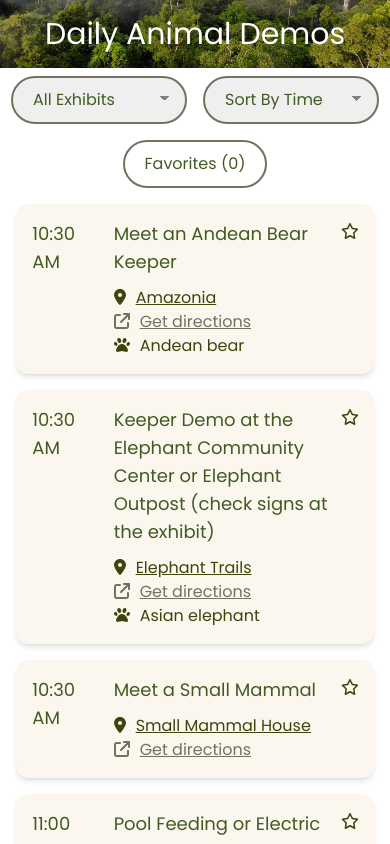
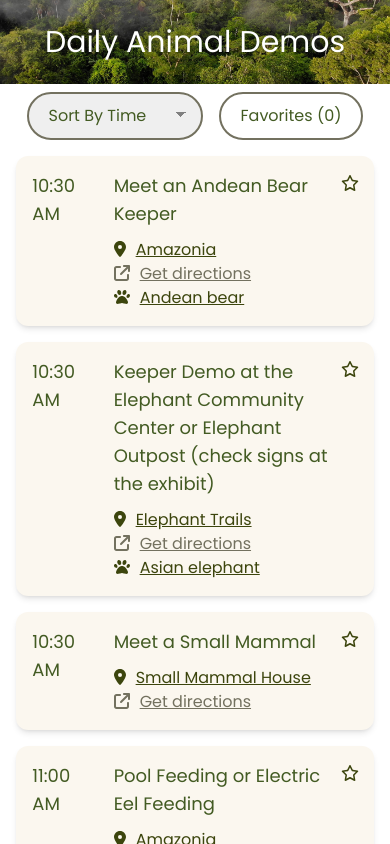
Before and after one commit to laurabenner/daily-demo-app, a React (Create React App) app: page / in a window 390 px wide. Built offline with nearby package versions, Linux system fonts and the light colour scheme.

Commit message:
Mobile Filters

```diff
--- a/src/App.js
+++ b/src/App.js
@@ -59,12 +59,12 @@ function App() {
   return (
     <>
       <div className={"font-poppins h-screen " + blur + overflow}>
-        <header className="text-center bg-[url('../peru-forest-aerial.jpg')] bg-cover bg-bottom py-4 md:pt-24 md:pb-10">
+        <header className="text-center bg-[url('../peru-forest-aerial.jpg')] bg-cover bg-bottom py-6 md:pt-24 md:pb-10">
           <h1 className="text-white text-3xl">Daily Animal Demos</h1>
         </header>
         <div className="filters text-center">
-          <Select onChange={updateFilter} options={["All Exhibits", "Africa Trail", "Amazonia", "American Bison", "American Trail", "Asia Trail", "Bird House", "Claws & Paws Pathway", "Elephant Trails", "Great Cats", "Kids' Farm", "Primates", "Reptile Discovery Center", "Small Mammal House"]} />
-          <Select onChange={updateSort} options={["Sort By Time", "Sort By Exhibit"]} />
+          <Select onChange={updateFilter} options={["All Exhibits", "Africa Trail", "Amazonia", "American Bison", "American Trail", "Asia Trail", "Bird House", "Claws & Paws Pathway", "Elephant Trails", "Great Cats", "Kids' Farm", "Primates", "Reptile Discovery Center", "Small Mammal House"]} showSmall={false}/>
+          <Select onChange={updateSort} options={["Sort By Time", "Sort By Exhibit"]} showSmall={true}/>
           <button onClick={() => updatePopped(true)} className="text-palette border-2 border-palette-brown rounded-full px-5 py-2.5 m-2">{"Favorites (" + favorites.length + ")"} </button>
         </div>
 
--- a/src/components/IconBox.js
+++ b/src/components/IconBox.js
@@ -77,7 +77,7 @@ export function IconBox({ animals, exhibit, animalSelected, updateAnimal, showEx
 
                             {/*Link is hidden when screen is larger than 768px*/}
                             <a
-                                className="hover:underline px-2.5 inline md:hidden"
+                                className="underline px-2.5 inline md:hidden"
                                 href={animal.path}
                                 target="_blank"
                                 rel="noreferrer"
--- a/src/components/Select.js
+++ b/src/components/Select.js
@@ -3,7 +3,7 @@
  * @param {array} options List of select options
  * @returns Select element
  */
-export function Select({ onChange, options }) {
+export function Select({ onChange, options, showSmall }) {
 
     function handleChange(e) {
         onChange(e.target.value);
@@ -11,7 +11,7 @@ export function Select({ onChange, options }) {
 
     return (
         <select
-            className="appearance-none outline-none border-2 w-44 border-palette-brown focus:border-palette-dark rounded-full px-5 py-2.5 m-2 text-palette"
+            className={"appearance-none outline-none border-2 w-44 border-palette-brown focus:border-palette-dark rounded-full px-5 py-2.5 m-2 text-palette " + (showSmall ? "": "hidden sm:inline ")}
             onChange={(e) => handleChange(e)}>
             {
                 options.map(option => (
```
